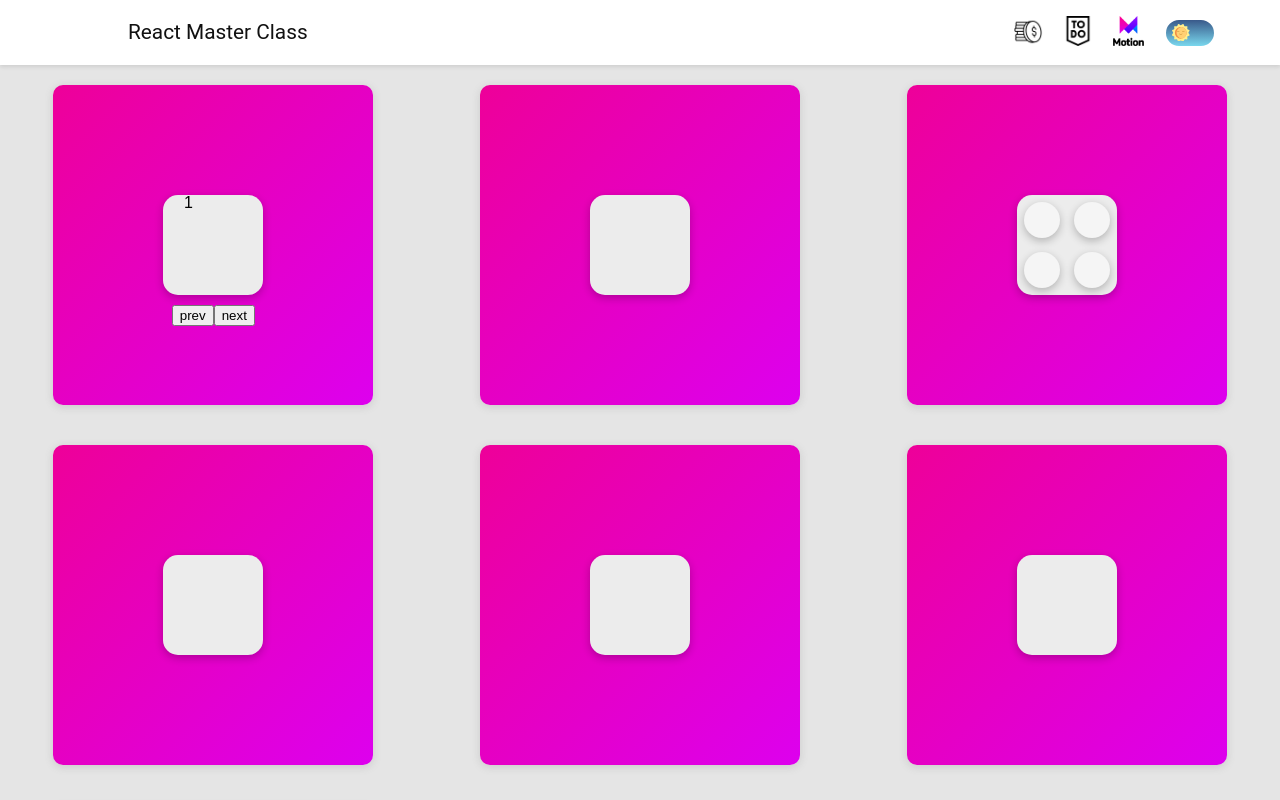
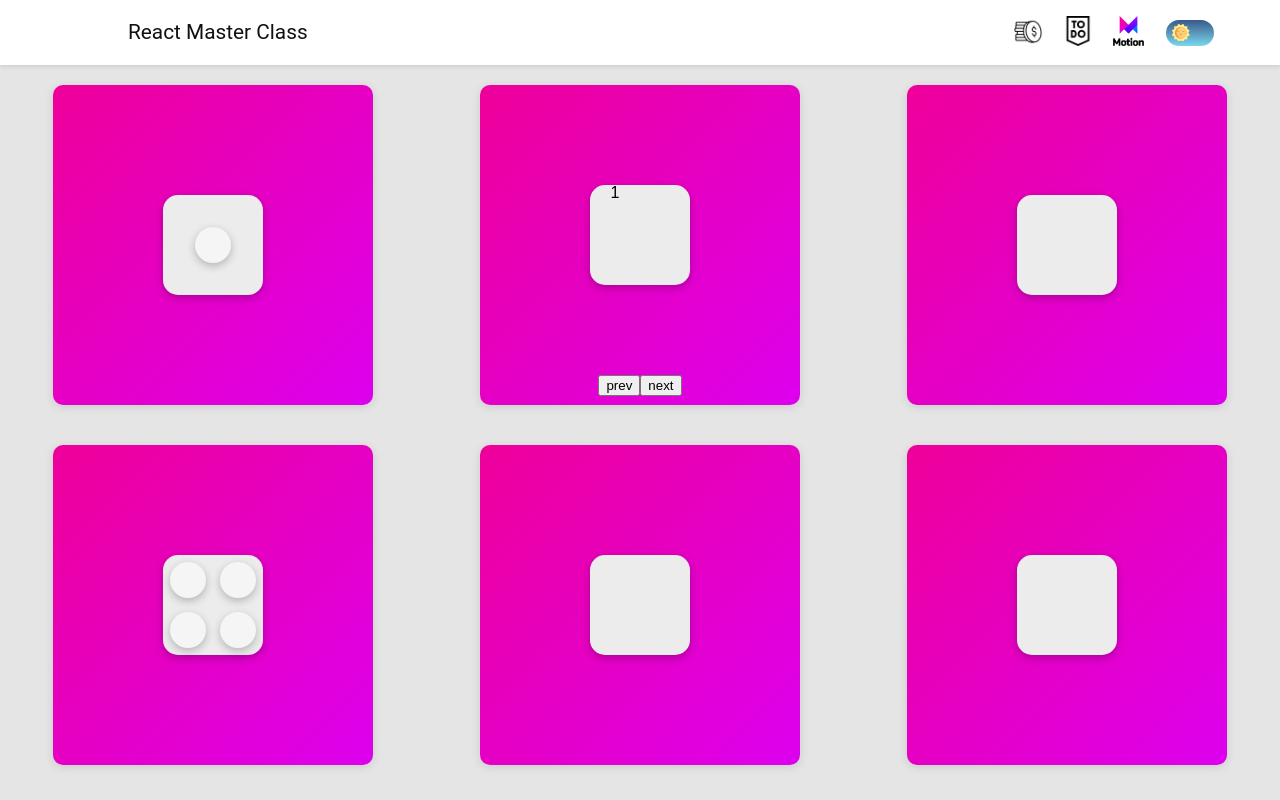
Before and after one commit to jooyul-yoon/todo_react, a React (Create React App) app: page /react/animation in a window 1280 px wide. Shown: the top 800 px of the page. Built offline with nearby package versions, Linux system fonts and the light colour scheme.

Commit message:
Framer-motion animate presence 2

```diff
--- a/src/components/todo_components/framer/Framer.tsx
+++ b/src/components/todo_components/framer/Framer.tsx
@@ -40,7 +40,18 @@ const Box = styled(motion.div)`
   border-radius: 15px;
   box-shadow: rgba(0, 0, 0, 0.24) 0px 3px 8px;
   text-align: center;
-  position: absolute;
+  /* position: absolute; */
+`;
+const FlexBox = styled(motion.div)`
+  display: flex;
+  justify-content: center;
+  align-items: center;
+  margin: 20px;
+  width: 100px;
+  height: 100px;
+  background-color: #ececec;
+  border-radius: 15px;
+  box-shadow: rgba(0, 0, 0, 0.24) 0px 3px 8px;
 `;
 const Circle = styled(motion.div)`
   width: 36px;
@@ -128,6 +139,8 @@ function Framer() {
   const scale = useTransform(scrollYProgress, [0, 1], [1, 0.5]);
   const [visible, setVisible] = useState(1);
   const [back, setBack] = useState(false);
+  const [clicked, setClicked] = useState(false);
+  const toggleClicked = () => setClicked((prev) => !prev);
   const next = () => {
     setBack(false);
     setVisible((prev) => (prev === 10 ? 1 : prev + 1));
@@ -144,6 +157,16 @@ function Framer() {
     <>
       <Navigator />
       <Wrapper>
+        <BoxContainer onClick={toggleClicked}>
+          <FlexBox
+            style={{
+              justifyContent: clicked ? "flex-start" : "center",
+              alignItems: clicked ? "flex-start" : "center",
+            }}
+          >
+            <Circle layout />
+          </FlexBox>
+        </BoxContainer>
         <BoxContainer>
           <AnimatePresence exitBeforeEnter custom={back}>
             {[1, 2, 3, 4, 5, 6, 7, 8, 9, 10].map((i) =>
```
